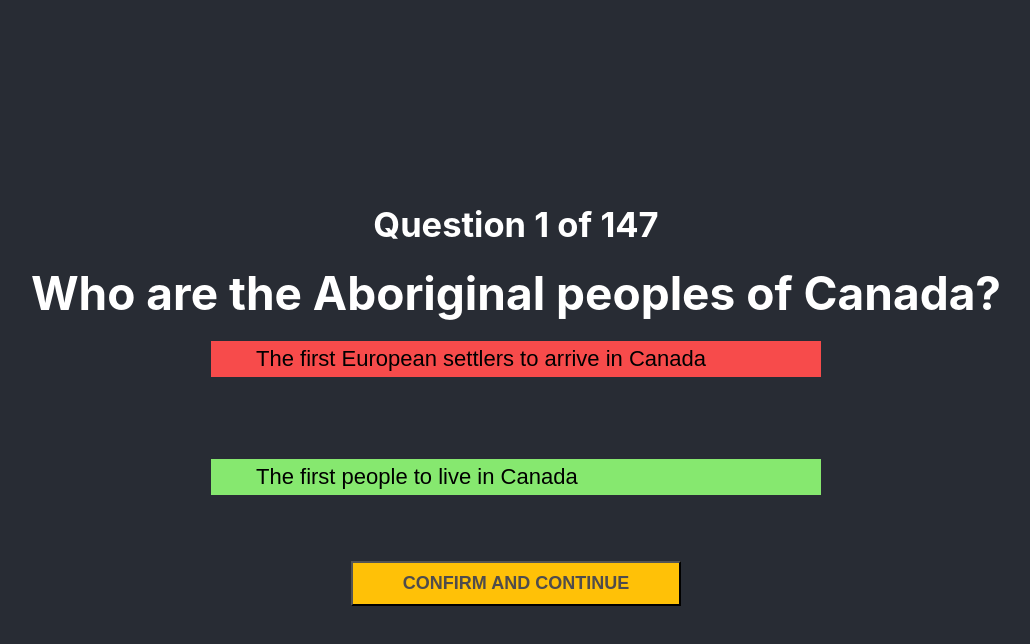
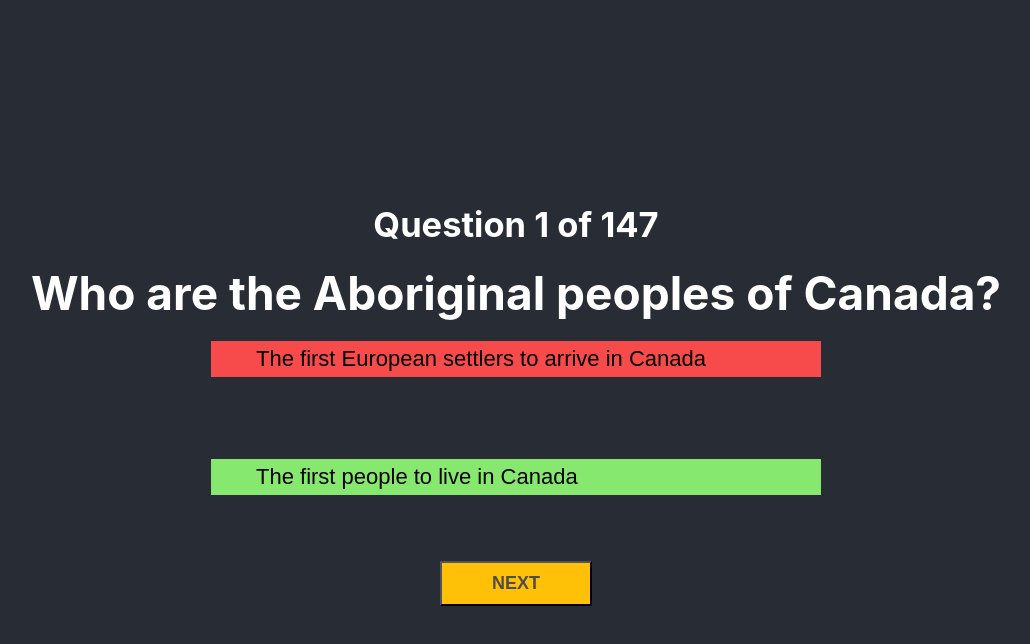
Before and after one commit to znseaman/canada-quiz, a React (Create React App) app: page / in a window 1280 px wide. Both pictures are taken after a click on the button "The first European settlers to arrive in Canada". Shown: the top 644 px of the page, without its empty margins (124-1154 px from the left). Built offline with nearby package versions, Linux system fonts and the light colour scheme.

Commit message:
:speech_balloon: Change to "Next"

```diff
--- a/src/App.js
+++ b/src/App.js
@@ -37,7 +37,7 @@ function App() {
             <Progress total={questions.length} current={currentQuestion + 1}></Progress>
             <Question question={questions[currentQuestion].question}></Question>
             <Answers />
-            <button data-testid="next" className="btn btn-primary" style={{ visibility: currentAnswer ? 'visible' : 'hidden' }} onClick={next}>Confirm and Continue</button>
+            <button data-testid="next" className="btn btn-primary" style={{ visibility: currentAnswer ? 'visible' : 'hidden' }} onClick={next}>Next</button>
           </>
       }
     </div>
```
